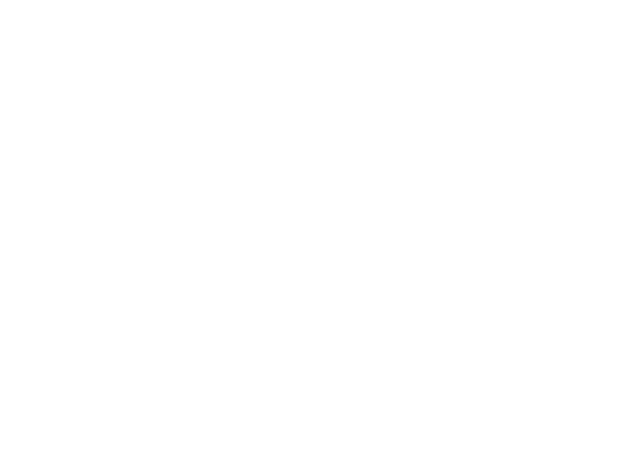
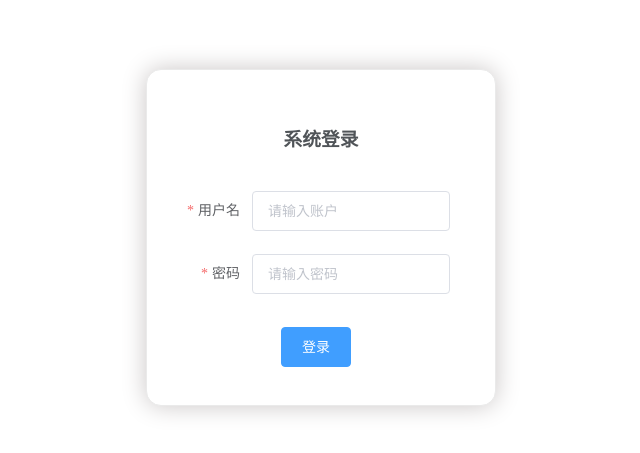
Before and after one commit to zhangBeihaiA/BackstageManagementSystem, a Vue app: page /#/login in a window 1280 px wide. Shown: the part 111-564 px from the top of the page, without its empty margins (319-959 px from the left). Built offline with nearby package versions, Linux system fonts and the light colour scheme.

Commit message:
完成了查询功能

```diff
--- a/src/api/index.js
+++ b/src/api/index.js
@@ -3,7 +3,11 @@ import http from '../utils/request'
 //请求首页数据
 export const getData = ()=> http({url:'/home/getData',method:'get'})
 //请求用户列表
-export const getUser = (data)=>http({url:'/user/getUser',method:'get',data})
+export const getUser = (params)=>{
+    console.log(params)
+    // return http({method:'get',url:'/user/getUser',params:params})
+    return http.get('/user/getUser', params)
+}
 //新增用户
 export const addUser = (data)=>http({url:'/user/add',method:'post',data})
 //编辑用户
--- a/src/api/mock.js
+++ b/src/api/mock.js
@@ -7,4 +7,4 @@ Mock.mock("/api/home/getData",'get',homeApi.getStatisticalData )
 Mock.mock('/api/user/add','post',user.createUser)
 Mock.mock('/api/user/edit','post',user.updateUser)
 Mock.mock('/api/user/delete','post',user.deleteUser)
-Mock.mock('/api/user/getUser','get',user.getUserList)
+Mock.mock(/api\/user\/getUser/,'get',user.getUserList)
--- a/src/api/mockServerData/user.js
+++ b/src/api/mockServerData/user.js
@@ -40,6 +40,7 @@ export default {
      * @return {{code: number, count: number, data: *[]}}
      */
     getUserList: config => {
+        console.log(config)
         const { name, page = 1, limit = 20 } = param2Obj(config.url)
         console.log('name:' + name, 'page:' + page, '分页大小limit:' + limit)
         const mockList = List.filter(user => {
--- /dev/null
+++ b/src/views/Login/index.vue
@@ -0,0 +1,63 @@
+<template>
+  <el-form label-width="70px" class="login-container" :model="form" :rules="rules" inline>
+    <h3 class="login_title">系统登录</h3>
+    <el-form-item label="用户名" prop="username">
+      <el-input v-model="form.username" placeholder="请输入账户"></el-input>
+    </el-form-item>
+    <el-form-item label="密码" prop="password">
+      <el-input type="password" v-model="form.password" placeholder="请输入密码"></el-input>
+    </el-form-item>
+    <el-form-item>
+      <el-button type="primary">登录</el-button>
+    </el-form-item>
+  </el-form>
+
+</template>
+
+<script>
+export default {
+    name:'Login',
+    data(){
+      return{
+        form:{
+          username:'',
+          password:''
+        },
+        rules:{
+          username:[
+            {required: true, message:'请输入用户名', trigger: 'blur'}
+          ],
+          password:[
+            {required: true, message:'请输入密码', trigger: 'blur'}
+          ]
+        }
+      }
+    }
+}
+</script>
+
+<style lang="less">
+  .login-container{
+    text-align: center;
+    width: 350px;
+    border: 1px solid #eaeaea;
+    margin: 180px auto;
+    padding: 35px 35px 15px 35px;
+    background: #fff;
+    border-radius: 15px;
+    box-shadow: 0 0 25px #cac6c6;
+    // box-shadow: 0 0 25px rgb(125, 105, 174);
+    box-sizing: border-box;
+    .login_title{
+      text-align: center;
+      margin-bottom: 40px;
+      color: #505458;
+    }
+    .el-input{
+      width: 198px;
+    }
+    .el-button{
+      margin-top: 10px;
+    }
+  }
+</style>
--- a/src/views/User/index.vue
+++ b/src/views/User/index.vue
@@ -47,10 +47,19 @@
     </el-dialog>
     <div class="manage-header">
       <el-button type="primary" @click="handleAdd()"> + 新增 </el-button>
-      <!-- <el-form>搜索区</el-form> -->
+      <!-- 搜索区 -->
+      <el-form :model="userForm" inline>
+        <el-form-item>
+          <el-input placeholder="请输入姓名" v-model="userForm.name"></el-input>
+        </el-form-item>
+        <el-form-item>
+          <el-button type="primary" @click="onSubmit">查询</el-button>
+        </el-form-item>
+      </el-form>
     </div>
+    <div class="common-table" style="height:100%">
       <!-- 表格 -->
-    <el-table :data="tableData" height="90%" style="width: 100%">
+      <el-table :data="tableData" height="80%" style="width: 100%" stripe>
         <el-table-column prop="name" label="姓名"> </el-table-column>
         <el-table-column prop="sex" label="性别">
           <template slot-scope="scope">
@@ -76,11 +85,21 @@
           </template>
         </el-table-column>
       </el-table>
+      <div class="pager">
+        <!-- 分页器 -->
+        <el-pagination
+          layout="->,prev,pager,next"
+          :total="total"
+          @current-change="handlePage"
+        >
+        </el-pagination>
+      </div>
+    </div>
   </div>
 </template>
 
 <script>
-import { getUser, addUser, editUser,deleteUser } from "@/api";
+import { getUser, addUser, editUser, deleteUser } from "@/api";
 export default {
   name: "User",
   mounted() {
@@ -105,9 +124,25 @@ export default {
       },
       tableData: [],
       modelType: 0, // 0表示新增 1表示编辑
+      total: 0,
+      pageData: {
+        page: 1,
+        limit: 10,
+      },
+      userForm:{
+        name:''
+      }
     };
   },
   methods: {
+    //获取列表数据
+    getList() {
+      getUser({ params: { ...this.pageData,...this.userForm } }).then((data) => {
+        // console.log(data.data);
+        this.tableData = data.data.list;
+        this.total = data.data.count || 0;
+      });
+    },
     //提交用户表单
     submit() {
       this.$refs.form.validate((valid) => {
@@ -130,15 +165,6 @@ export default {
           this.$refs.form.resetFields();
           this.dialogVisible = false;
         }
-
-
-      });
-    },
-    //获取列表数据
-    getList() {
-      getUser().then((data) => {
-        console.log(data.data.list);
-        this.tableData = data.data.list;
       });
     },
     //
@@ -168,15 +194,13 @@ export default {
         type: "warning",
       })
         .then(() => {
-          deleteUser({id:row.id}).then(()=>{
+          deleteUser({ id: row.id }).then(() => {
             this.$message({
               type: "success",
               message: "删除成功!",
             });
-          this.getList()
-          })
-
-
+            this.getList();
+          });
         })
         .catch(() => {
           this.$message({
@@ -192,12 +216,37 @@ export default {
       this.modelType = 0;
       this.dialogVisible = true;
     },
+    //选择页码的回调函数
+    handlePage(val) {
+      console.log(val);
+      this.pageData.page = val;
+      this.getList();
     },
+    //列表的查询
+    onSubmit(){
+      this.getList()
+    }
+  },
+
 };
 </script>
 
-<style>
-.manage{
+<style lang="less" scoped>
+.manage {
   height: 90%;
+  // .common-table{
+  //   position: relative;
+  //   height:calc(100% - 62px)
+  //   .pager{
+  //     position: absolute;
+  //     bottom: 0;
+  //     right: 20px;
+  //   }
+  // }
+  manage-header{
+    display: flex;
+    justify-content: space-between;
+    align-items: center;
+  }
 }
 </style>
```
Also changed, not shown: src/router/index.js (+7 -0 lines). Lines whose indentation alone changed are shown as unchanged.
